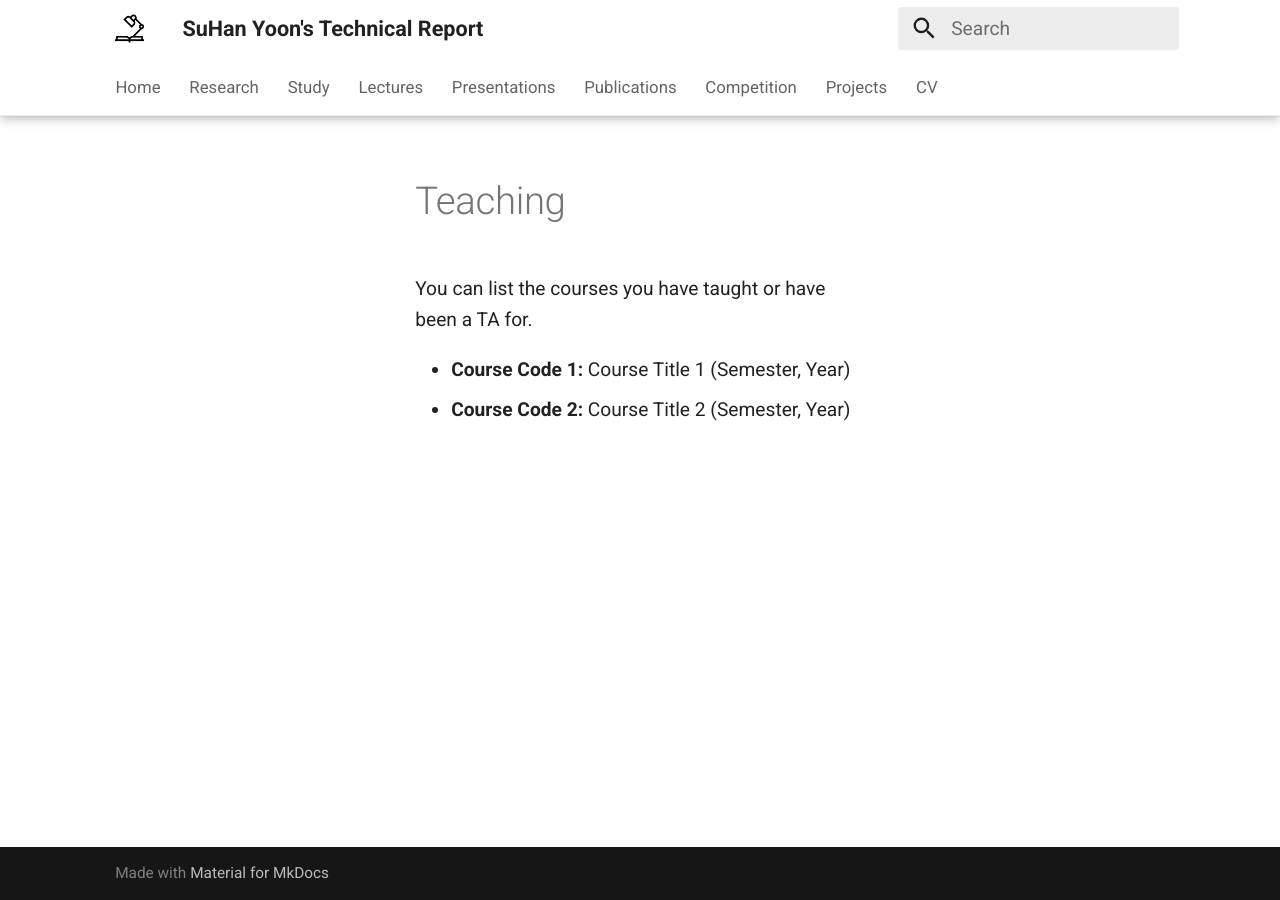
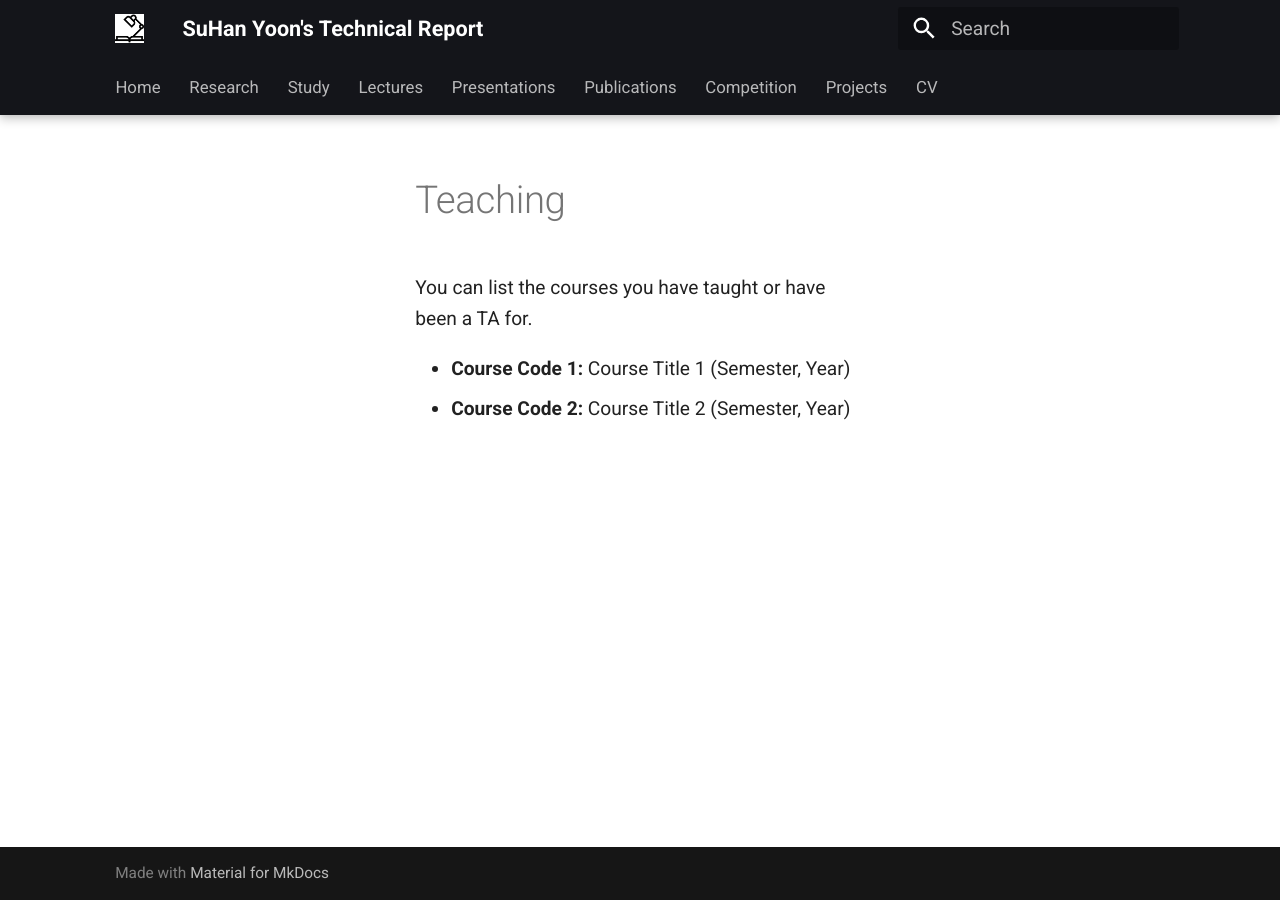
Before and after one commit to YSH-research/YSH-research.github.io, an MkDocs documentation site: the page built from docs/teaching.md, in a window 1280 px wide. Built offline with MkDocs 1.6.1 and Material for MkDocs 9.7.7, drawn with Linux system fonts in a browser that asks for light colours.

Commit message:
Change theme to black

```diff
--- a/mkdocs.yml
+++ b/mkdocs.yml
@@ -9,8 +9,8 @@ theme:
   name: material
   logo: assets/logo.png
   palette:
-    primary: white
-    accent: black
+    primary: black
+    accent: white
   features:
     - navigation.tabs
     - navigation.tabs.sticky
```
